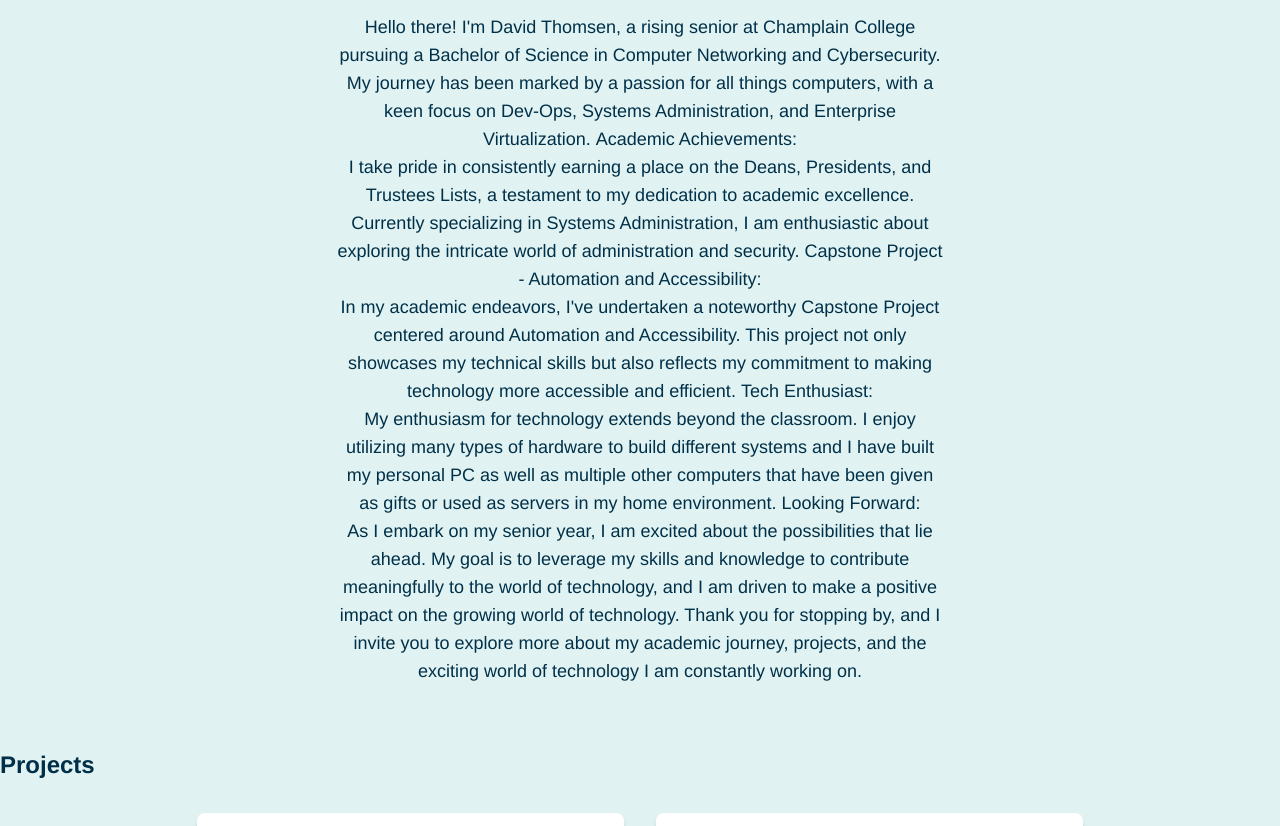
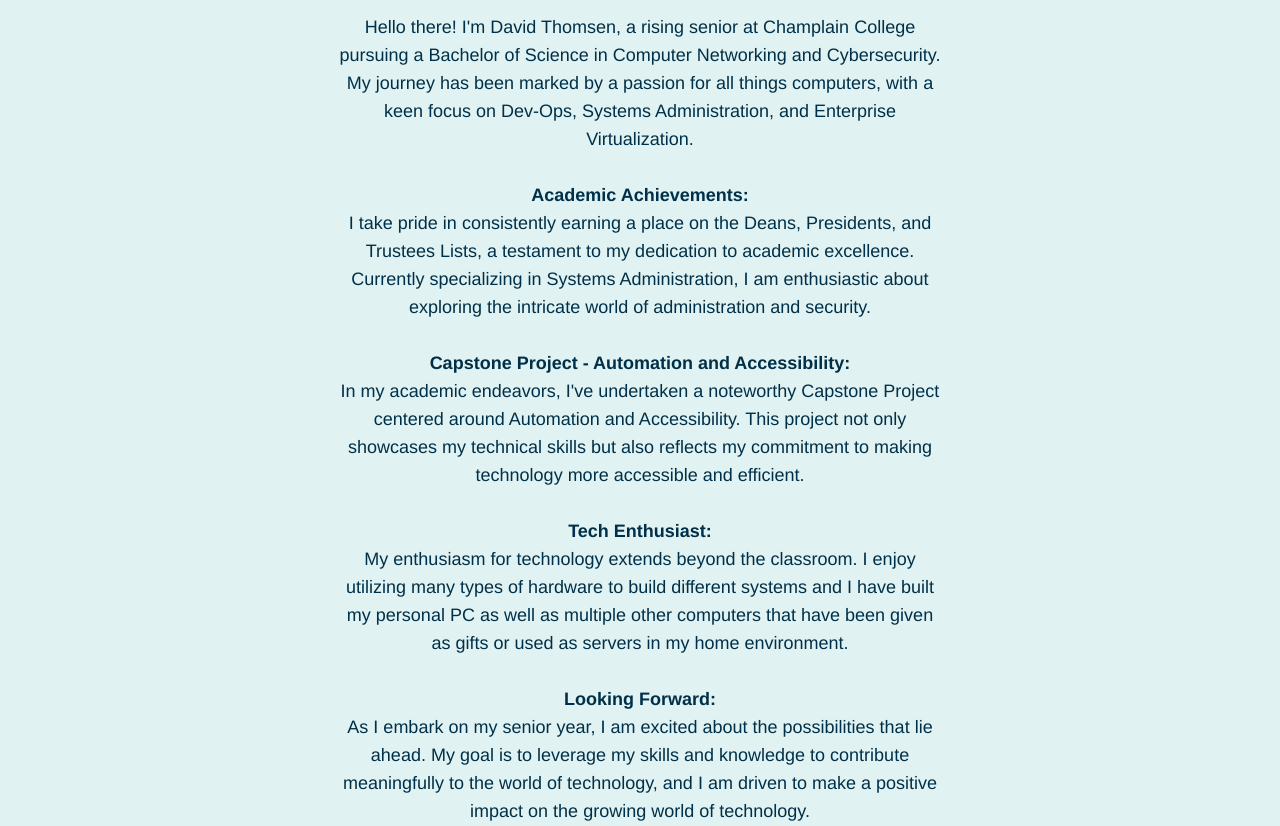
Before and after one commit to dthomsen116/dthomsen116.github.io, a plain HTML site: page index.html in a window 1280 px wide. Shown: the part 427-1253 px from the top of the page. Drawn offline with nearby package versions, Linux system fonts and the light colour scheme; grey boxes are pictures that could not be loaded.

Commit message:
Update index.html

```diff
--- a/index.html
+++ b/index.html
@@ -175,7 +175,6 @@
             .w-1/2 {
                 width: 100%;
             }
-
             .w-1/3 {
                 width: 100%;
             }
@@ -186,7 +185,7 @@
 <body class="bg-baby-blue">
     <header class="header">
         <div class="flex flex-col justify-center items-center">
-      <h1 class="text-baby-blue font-bold text-2xl">John Doe</h1>
+            <h1 class="text-baby-blue font-bold text-2xl">David Thomsen</h1>
             <div class="social-links">
                 <a href="https://www.linkedin.com/in/thomsendavid/" target="_blank" class="text-baby-blue hover:text-white mr-4">
           <i class="fab fa-linkedin fa-lg"></i>
@@ -203,24 +202,28 @@
             <h2 class="text-navy-blue font-bold text-2xl mb-4">About Me</h2>
             <div class="flex flex-col w-1/2 mx-auto">
                 <div class="rounded-full overflow-hidden w-48 h-48 mx-auto mb-4">
-        <img src="https://media.discordapp.net/attachments/704479669793194087/1200175560740048906/IMG_2456.png?ex=65c53997&is=65b2c497&hm=cd741dab88255b0cc9420c72bfef6d2dd910d83255f16927ae647e035df1e48b&=&format=webp&quality=lossless&width=483&height=599" alt="A picture of John Doe" />
+                    <img src="https://media.discordapp.net/attachments/704479669793194087/1200175560740048906/IMG_2456.png?ex=65c53997&is=65b2c497&hm=cd741dab88255b0cc9420c72bfef6d2dd910d83255f16927ae647e035df1e48b&=&format=webp&quality=lossless&width=483&height=599" alt="A picture of John Doe"
+                    />
                 </div>
                 <p class="text-navy-blue font-light text-lg">
-        Hello there! I'm David Thomsen, a rising senior at Champlain College pursuing a Bachelor of Science in Computer Networking and Cybersecurity. My journey has been marked by a passion for all things computers, with a keen focus on Dev-Ops, Systems Administration, and Enterprise Virtualization.
+                    Hello there! I'm David Thomsen, a rising senior at Champlain College pursuing a Bachelor of Science in Computer Networking and Cybersecurity. My journey has been marked by a passion for all things computers, with a keen focus on Dev-Ops, Systems Administration,
+                    and Enterprise Virtualization. <br> <br>
+                    <strong>
 
-        <strong>Academic Achievements:</strong><br>
-        I take pride in consistently earning a place on the Deans, Presidents, and Trustees Lists, a testament to my dedication to academic excellence. Currently specializing in Systems Administration, I am enthusiastic about exploring the intricate world of administration and security.
+                    <strong>Academic Achievements:</strong><br> I take pride in consistently earning a place on the Deans, Presidents, and Trustees Lists, a testament to my dedication to academic excellence. Currently specializing in Systems Administration, I
+                    am enthusiastic about exploring the intricate world of administration and security. <br> <br>
 
-        <strong>Capstone Project - Automation and Accessibility:</strong><br>
-        In my academic endeavors, I've undertaken a noteworthy Capstone Project centered around Automation and Accessibility. This project not only showcases my technical skills but also reflects my commitment to making technology more accessible and efficient.
+                    <strong>Capstone Project - Automation and Accessibility:</strong><br> In my academic endeavors, I've undertaken a noteworthy Capstone Project centered around Automation and Accessibility. This project not only showcases my technical
+                    skills but also reflects my commitment to making technology more accessible and efficient. <br> <br>
 
-        <strong>Tech Enthusiast:</strong><br>
-        My enthusiasm for technology extends beyond the classroom. I enjoy utilizing many types of hardware to build different systems and I have built my personal PC as well as multiple other computers that have been given as gifts or used as servers in my home environment.
+                    <strong>Tech Enthusiast:</strong><br> My enthusiasm for technology extends beyond the classroom. I enjoy utilizing many types of hardware to build different systems and I have built my personal PC as well as multiple other computers
+                    that have been given as gifts or used as servers in my home environment. <br> <br>
 
-        <strong>Looking Forward:</strong><br>
-        As I embark on my senior year, I am excited about the possibilities that lie ahead. My goal is to leverage my skills and knowledge to contribute meaningfully to the world of technology, and I am driven to make a positive impact on the growing world of technology.
+                    <strong>Looking Forward:</strong><br> As I embark on my senior year, I am excited about the possibilities that lie ahead. My goal is to leverage my skills and knowledge to contribute meaningfully to the world of technology, and I am
+                    driven to make a positive impact on the growing world of technology. <br> Thank you for stopping by, and I invite you to explore more about my academic journey, projects, and the exciting world of technology I am constantly working
+                    on. <br>
 
-        Thank you for stopping by, and I invite you to explore more about my academic journey, projects, and the exciting world of technology I am constantly working on.
+                    </strong>
                 </p>
             </div>
         </section>
@@ -228,7 +231,7 @@
 
 
     <section>
-      <h2 class="text-navy-blue font-bold text-2xl mb-4">Projects</h2>
+        <h2 class="text-navy-blue font-bold text-center mb-4">Projects</h2>
         <div class="flex flex-wrap justify-center">
             <div class="w-1/3 p-4 m-4 bg-white rounded-lg shadow-md">
                 <div class="rounded-full overflow-hidden w-24 h-24 mb-4">
@@ -238,9 +241,7 @@
                     <a href="AAAAAAAAA.AAA">Project Title</a>
                 </h3>
                 <p class="text-navy-blue font-light text-lg">
-            Lorem ipsum dolor sit amet, consectetur adipiscing elit. Maecenas eget lacus eget nunc luctus
-            vestibulum. Donec sed odio dui. Fusce dapibus, tellus ac cursus commodo, tortor mauris
-            condimentum nibh, ut fermentum massa justo sit amet risus.
+                    Lorem ipsum dolor sit amet, consectetur adipiscing elit. Maecenas eget lacus eget nunc luctus vestibulum. Donec sed odio dui. Fusce dapibus, tellus ac cursus commodo, tortor mauris condimentum nibh, ut fermentum massa justo sit amet risus.
                 </p>
             </div>
             <div class="w-1/3 p-4 m-4 bg-white rounded-lg shadow-md">
@@ -251,9 +252,7 @@
                     <a href="AAAAAAAAA.AAA">Project Title</a>
                 </h3>
                 <p class="text-navy-blue font-light text-lg">
-            Lorem ipsum dolor sit amet, consectetur adipiscing elit. Maecenas eget lacus eget nunc luctus
-            vestibulum. Donec sed odio dui. Fusce dapibus, tellus ac cursus commodo, tortor mauris
-            condimentum nibh, ut fermentum massa justo sit amet risus.
+                    Lorem ipsum dolor sit amet, consectetur adipiscing elit. Maecenas eget lacus eget nunc luctus vestibulum. Donec sed odio dui. Fusce dapibus, tellus ac cursus commodo, tortor mauris condimentum nibh, ut fermentum massa justo sit amet risus.
                 </p>
             </div>
             <div class="w-1/3 p-4 m-4 bg-white rounded-lg shadow-md">
@@ -264,9 +263,7 @@
                     <a href="AAAAAAAAA.AAA">Project Title</a>
                 </h3>
                 <p class="text-navy-blue font-light text-lg">
-            Lorem ipsum dolor sit amet, consectetur adipiscing elit. Maecenas eget lacus eget nunc luctus
-            vestibulum. Donec sed odio dui. Fusce dapibus, tellus ac cursus commodo, tortor mauris
-            condimentum nibh, ut fermentum massa justo sit amet risus.
+                    Lorem ipsum dolor sit amet, consectetur adipiscing elit. Maecenas eget lacus eget nunc luctus vestibulum. Donec sed odio dui. Fusce dapibus, tellus ac cursus commodo, tortor mauris condimentum nibh, ut fermentum massa justo sit amet risus.
                 </p>
             </div>
         </div>
```
Lines whose indentation alone changed are shown as unchanged.
